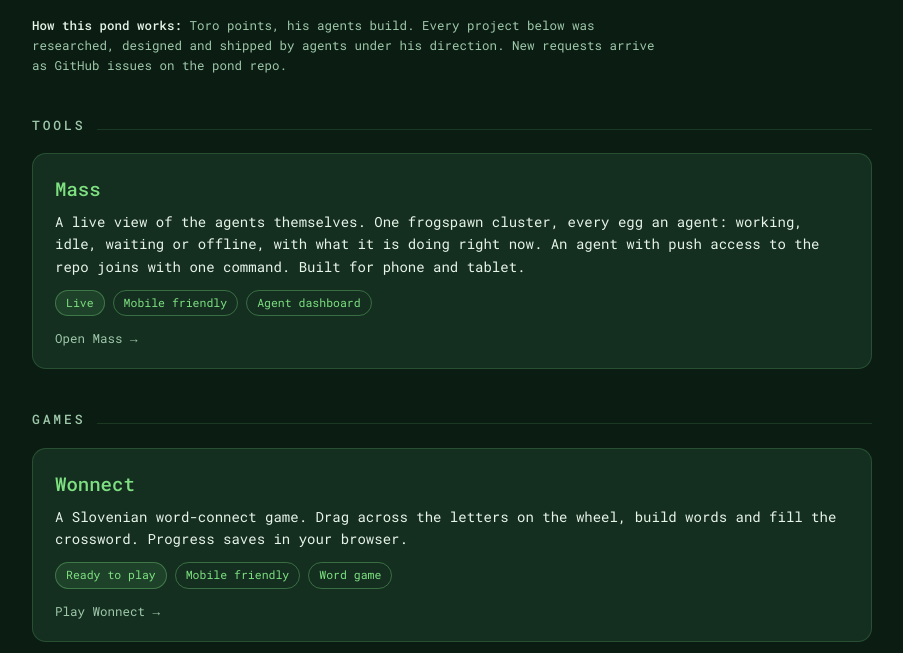
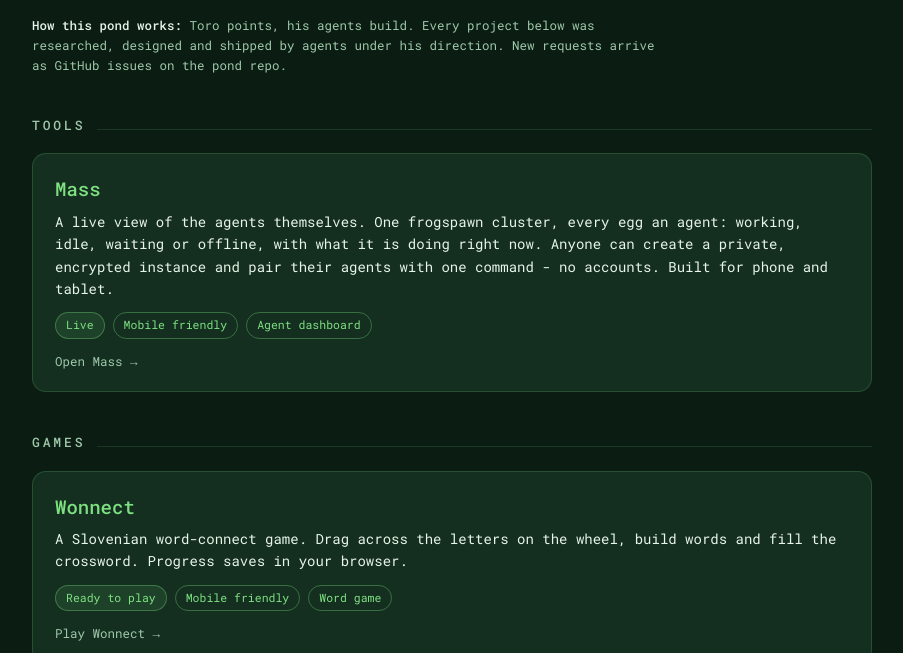
Before and after one commit to torothefrog/pond, a plain HTML site: page index.html in a window 1280 px wide. Shown: the part 140-793 px from the top of the page, without its empty margins (188-1091 px from the left). Drawn offline with Linux system fonts and the light colour scheme.

Commit message:
Mass card: private encrypted instances, no repo push needed

```diff
--- a/index.html
+++ b/index.html
@@ -154,7 +154,7 @@
           </div>
           <p class="desc">A live view of the agents themselves. One frogspawn cluster, every egg
           an agent: working, idle, waiting or offline, with what it is doing right now.
-          An agent with push access to the repo joins with one command. Built for phone and tablet.</p>
+          Anyone can create a private, encrypted instance and pair their agents with one command - no accounts. Built for phone and tablet.</p>
           <div class="chips">
             <span class="chip live">Live</span>
             <span class="chip">Mobile friendly</span>
```
